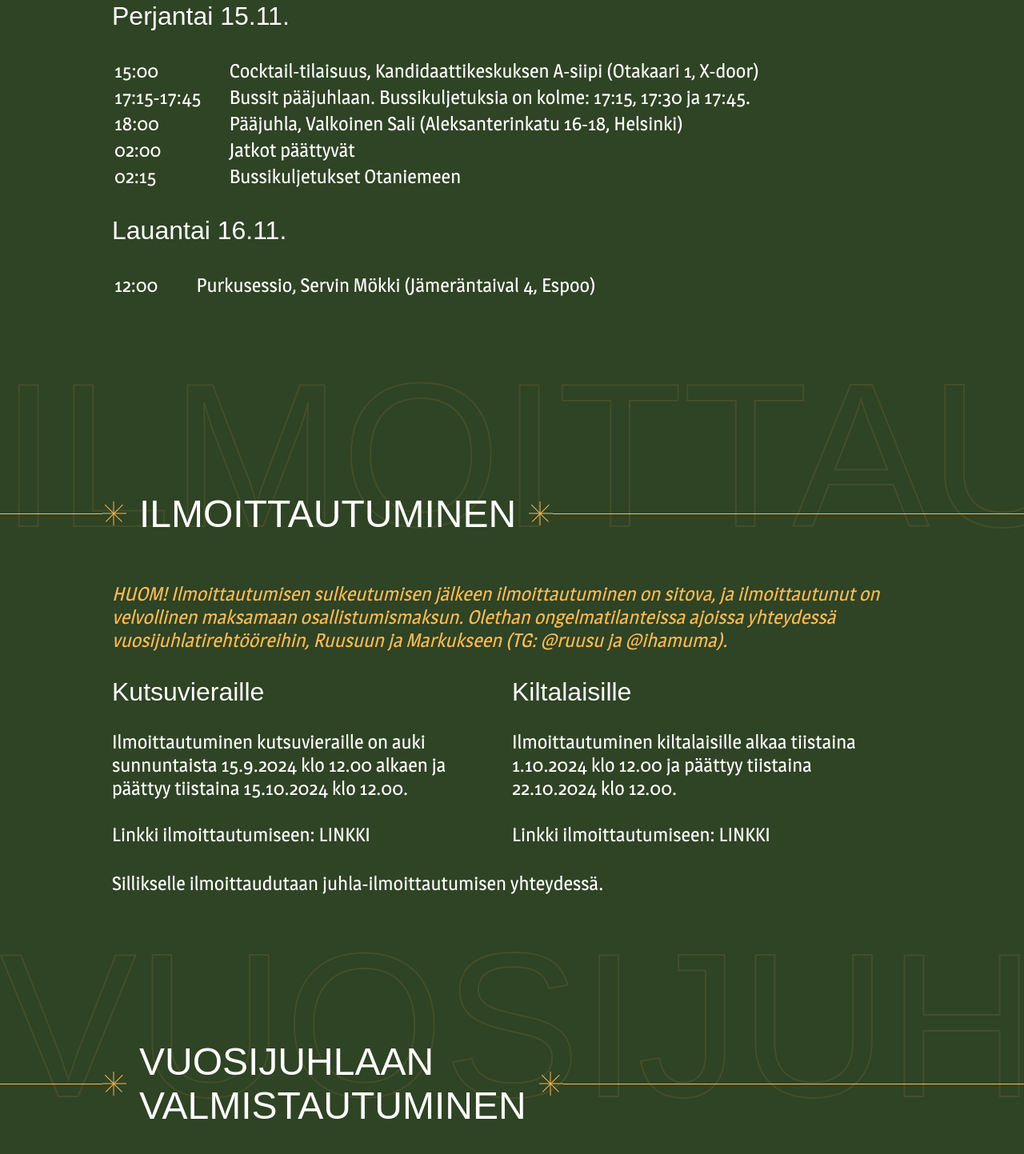
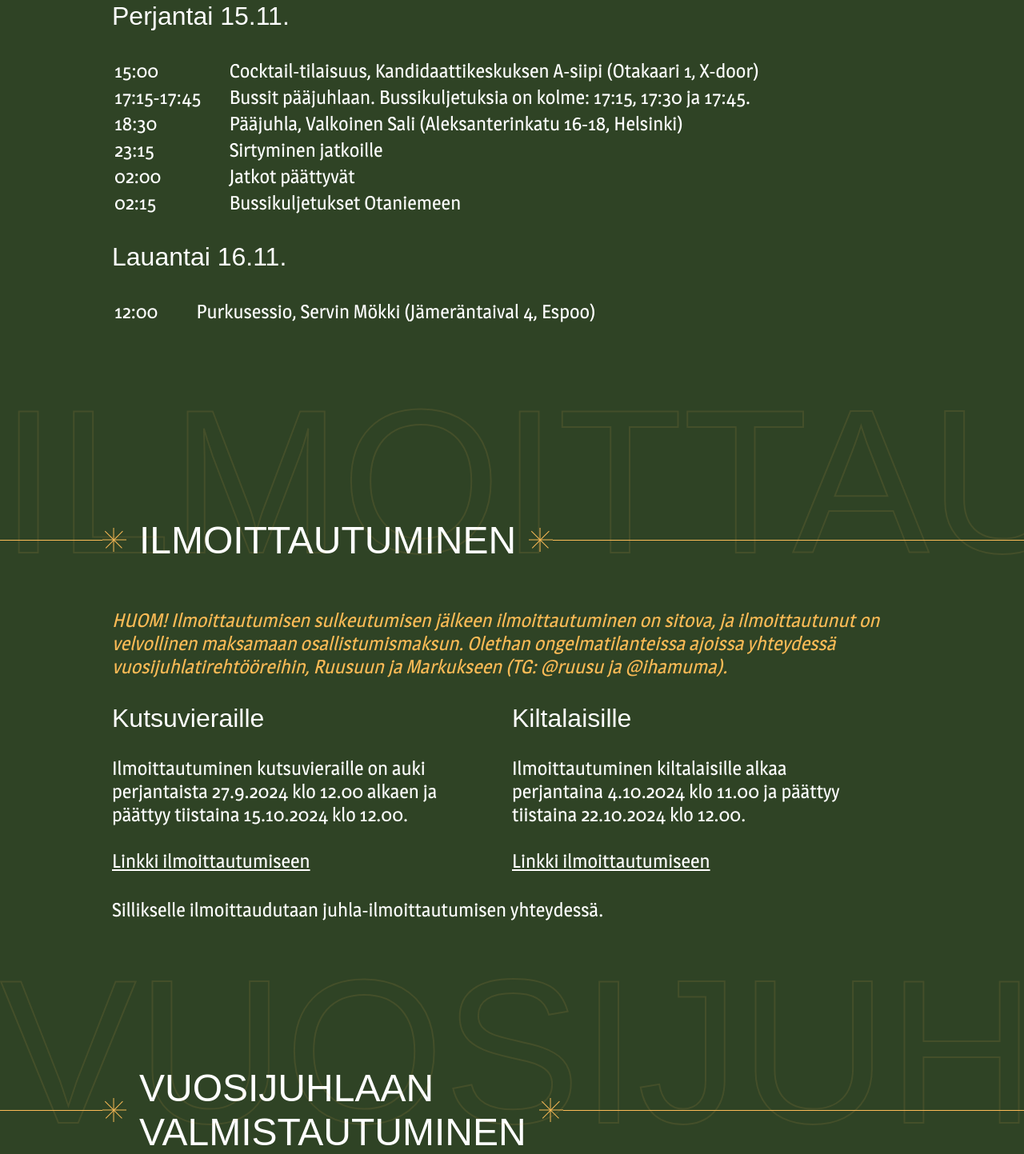
Before and after one commit to jviitamo/juhlavuosisivut, a Vue app in the folder app/: page /fi/infoahky in a window 1280 px wide. Shown: the part 1400-2843 px from the top of the page at 80% size. Built offline with nearby package versions, Linux system fonts and the light colour scheme; a web font is replaced by a local one.

Commit message:
Small updates

```diff
--- a/app/src/components/AnnualBall/AnnualBall.vue
+++ b/app/src/components/AnnualBall/AnnualBall.vue
@@ -46,8 +46,12 @@
             <td>{{ $t('ball[0].schedule3') }}</td>
           </tr>
           <tr>
-            <td class="time">18:00</td>
+            <td class="time">18:30</td>
             <td>{{ $t('ball[0].schedule4') }}</td>
+          </tr>
+          <tr>
+            <td class="time">23:15</td>
+            <td>{{ $t('ball[0].schedule41') }}</td>
           </tr>
           <tr>
             <td class="time">02:00</td>
@@ -74,13 +78,13 @@
           <div>
             <p class="event-info-header">{{ $t('ball[0].signup2') }}</p>
             <div>
-              <br><p>{{ $t('ball[0].signup3') }}</p><br><p>{{ $t('ball[0].signup4') }} {{ $t('ball[0].signup5') }}</p>
+              <br><p>{{ $t('ball[0].signup3') }}</p><br><a :href="$t('ball[0].signup5')">{{ $t('ball[0].signup4') }}</a>
             </div>
           </div>
           <div>
             <p class="event-info-header">{{ $t('ball[0].signup6') }}</p>
             <div>
-              <br><p>{{ $t('ball[0].signup7') }}</p><br><p>{{ $t('ball[0].signup8') }} {{ $t('ball[0].signup9') }}</p>
+              <br><p>{{ $t('ball[0].signup7') }}</p><br><a :href="$t('ball[0].signup9')">{{ $t('ball[0].signup8') }}</a>
             </div>
           </div>
         </div>
@@ -103,11 +107,17 @@
           <p>{{ $t('ball[0].dressing3') }}</p><br>
           <p>{{ $t('ball[0].dressing4') }}</p><br>
         </ListElement>
+
+        <!--
+
         <ListElement :title="$t('ball[0].sillis_dressing0')">
           <p class="side-by-side-content">{{ $t('ball[0].sillis_dressing1') }}</p>
           <p class="side-by-side-content gold-text">{{ $t('ball[0].sillis_dressing2') }}</p>
           <p class="side-by-side-content">{{ $t('ball[0].sillis_dressing3') }}</p>
         </ListElement>
+
+        -->
+
         <ListElement :title="$t('ball[0].academic_medals0')">
           <p class="side-by-side-content">{{ $t('ball[0].academic_medals1') }}</p>
           <p class="side-by-side-content gold-text">{{ $t('ball[0].academic_medals2') }}</p>
--- a/app/src/locales/en.json
+++ b/app/src/locales/en.json
@@ -216,6 +216,7 @@
       "schedule2": "Cocktail-event, Aalto Undergraduate Center, A-wing (Otakaari 1, X-door)",
       "schedule3": "Buses to the academic table party. Buses leave at 17:15, 17:30 and 17:45.",
       "schedule4": " Academic table party, Valkoinen Sali (Aleksanterinkatu 16-18, Helsinki)",
+      "schedule41": "Moving to the afterparty",
       "schedule5": "Afterparty ends",
       "schedule6": "Buses to Otaniemi",
       "schedule7": "Saturday 16.11.",
@@ -223,13 +224,13 @@
       "signup0":  "SIGN-UP",
       "signup1": "NB! After the sign-up has ended, the sign-up becomes binding, and payment is obligatory. Regarding issues please contact Annual Ball Directors Ruusu and Markus.",
       "signup2": "VIP guests",
-      "signup3": "Sign-up for invited guests opens on Sunday 15th of September at noon and ends on Tuesday the 22nd of October at noon.",
-      "signup4": "Link to sign-up:",
-      "signup5": "LINK",
+      "signup3": "Sign-up for invited guests opens on Friday 27th of September at noon and ends on Tuesday the 22nd of October at noon.",
+      "signup4": "Link to sign-up",
+      "signup5": "https://athene.fi/ilmo/event/477",
       "signup6": "Guild members",
-      "signup7": "Ilmoittautuminen kiltalaisille alkaa tiistaina 1.10.2024 klo 12.00 ja päättyy tiistaina 22.10.2024 klo 12.00.",
-      "signup8": "Link to sign-up:",
-      "signup9": "LINK",
+      "signup7": "Sign-up for guild members begins on Friday 4th of October at 11:00 AM and ends on Tuesday 22nd of October at noon.",
+      "signup8": "Link to sign-up",
+      "signup9": "https://athene.fi/ilmo/event/477",
       "signup10": "Sign-up for Purkusessio begins happens during the sign-up.",
       "prepare0": "PREPARATION FOR",
       "prepare01": "THE ANNUAL BALL",
--- a/app/src/locales/fi.json
+++ b/app/src/locales/fi.json
@@ -216,6 +216,7 @@
       "schedule2": "Cocktail-tilaisuus, Kandidaattikeskuksen A-siipi (Otakaari 1, X-door)",
       "schedule3": "Bussit pääjuhlaan. Bussikuljetuksia on kolme: 17:15, 17:30 ja 17:45.",
       "schedule4": "Pääjuhla, Valkoinen Sali (Aleksanterinkatu 16-18, Helsinki)",
+      "schedule41": "Sirtyminen jatkoille",
       "schedule5": "Jatkot päättyvät",
       "schedule6": "Bussikuljetukset Otaniemeen",
       "schedule7": "Lauantai 16.11.",
@@ -223,13 +224,13 @@
       "signup0":  "ILMOITTAUTUMINEN",
       "signup1": "HUOM! Ilmoittautumisen sulkeutumisen jälkeen ilmoittautuminen on sitova, ja ilmoittautunut on velvollinen maksamaan osallistumismaksun. Olethan ongelmatilanteissa ajoissa yhteydessä vuosijuhlatirehtööreihin, Ruusuun ja Markukseen (TG: @ruusu ja @ihamuma).",
       "signup2": "Kutsuvieraille",
-      "signup3": "Ilmoittautuminen kutsuvieraille on auki sunnuntaista 15.9.2024 klo 12.00 alkaen ja päättyy tiistaina 15.10.2024 klo 12.00.",
-      "signup4": "Linkki ilmoittautumiseen:",
-      "signup5": "LINKKI",
+      "signup3": "Ilmoittautuminen kutsuvieraille on auki perjantaista 27.9.2024 klo 12.00 alkaen ja päättyy tiistaina 15.10.2024 klo 12.00.",
+      "signup4": "Linkki ilmoittautumiseen",
+      "signup5": "https://athene.fi/ilmo/event/477",
       "signup6": "Kiltalaisille",
-      "signup7": "Ilmoittautuminen kiltalaisille alkaa tiistaina 1.10.2024 klo 12.00 ja päättyy tiistaina 22.10.2024 klo 12.00.",
-      "signup8": "Linkki ilmoittautumiseen:",
-      "signup9": "LINKKI",
+      "signup7": "Ilmoittautuminen kiltalaisille alkaa perjantaina 4.10.2024 klo 11.00 ja päättyy tiistaina 22.10.2024 klo 12.00.",
+      "signup8": "Linkki ilmoittautumiseen",
+      "signup9": "https://athene.fi/ilmo/event/477",
       "signup10": "Sillikselle ilmoittaudutaan juhla-ilmoittautumisen yhteydessä.",
       "prepare0": "VUOSIJUHLAAN",
       "prepare01": "VALMISTAUTUMINEN",
```
